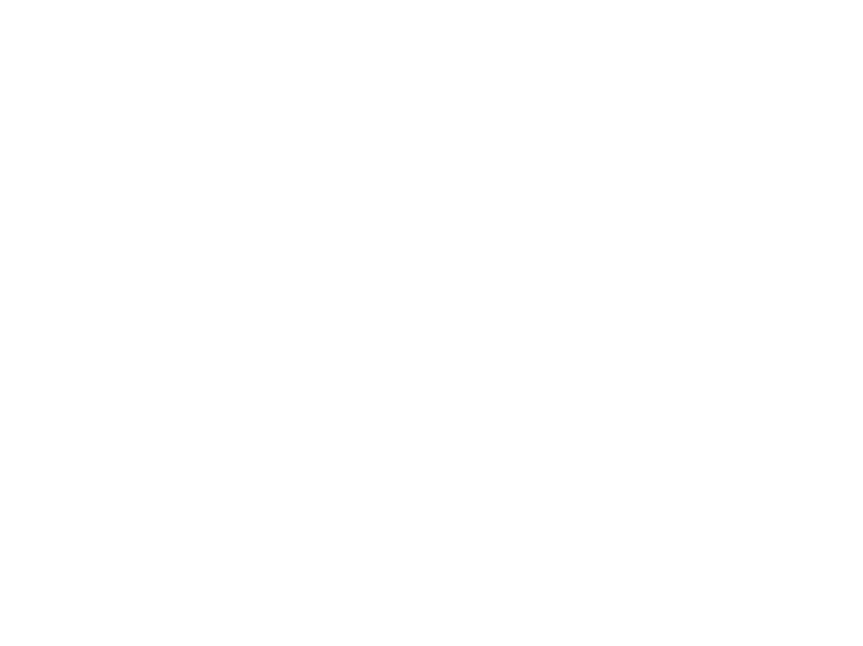
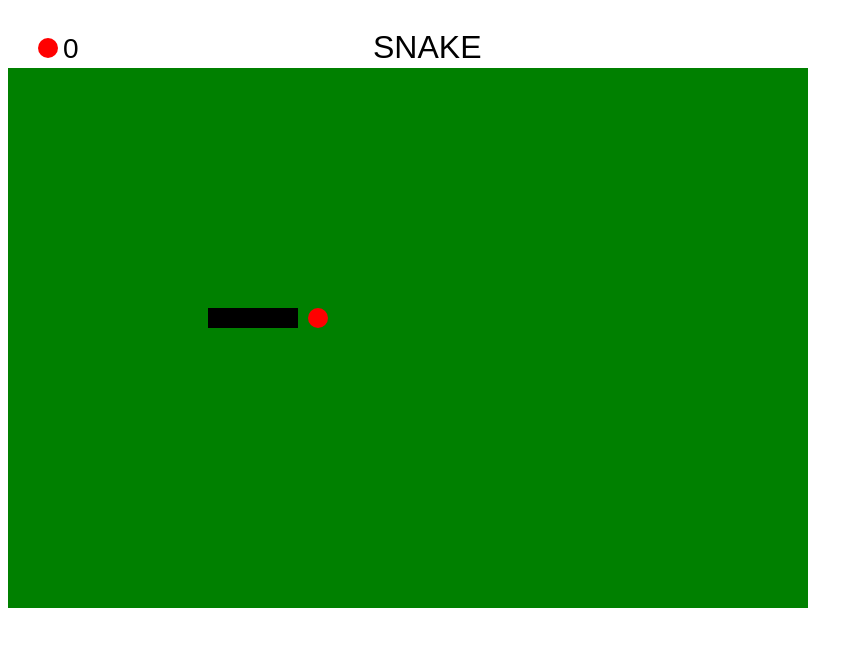
Before and after one commit to islandtechie/snake-app, a plain HTML site: page index.html in a window 1280 px wide. Shown: the whole page, without its empty margins (0-863 px from the left). Drawn offline with Linux system fonts and the light colour scheme.

Commit message:
Created snake game app mockup

```diff
--- a/index.html
+++ b/index.html
@@ -5,11 +5,10 @@
         <meta name="viewport" content="width=device-width, initial-scale=1.0">
         <meta http-equiv="X-UA-Compatible" content="ie=edge">
         <title>Snake Game</title>
+        <link rel="stylesheet" href="style.css">
     </head>
     <body>
-        <div id="gameBoard">
-
-        </div>
+        <canvas id="game-screen" width="800" height="600"></canvas>
         <script src="script.js"></script>
     </body>
 </html>
--- a/script.js
+++ b/script.js
@@ -0,0 +1,33 @@
+let canvas = document.getElementById('game-screen');
+let ctx = canvas.getContext('2d');
+
+//game board
+ctx.fillStyle = "green";
+ctx.fillRect(0,60,800, 540);
+ctx.fillStyle = "black";
+ctx.fillRect(200,300,90,20);
+
+
+
+//red apples
+ctx.fillStyle = "red";
+ctx.beginPath();
+ctx.arc(40, 40, 10, 0, 2 * Math.PI, false);
+ctx.fill();
+
+//score text
+ctx.font = '28px fantasy';
+ctx.fillStyle = "black";
+ctx.fillText('0', 55, 50);
+
+//game title
+ctx.font = '32px fantasy';
+ctx.fillStyle = "black";
+ctx.fillText('SNAKE', 365, 50);
+
+//apple on board temp
+//red apples
+ctx.fillStyle = "red";
+ctx.beginPath();
+ctx.arc(310, 310, 10, 0, 2 * Math.PI, false);
+ctx.fill();
```
Also changed, not shown: style.css (added).
